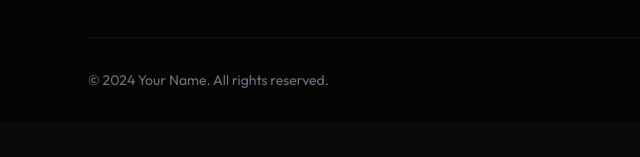
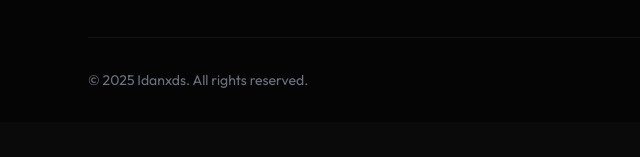
Before and after one commit to jw0663528-cmd/idanxds.github.io, a plain HTML site: page index.html in a window 1280 px wide. Shown: the part 2352-2509 px from the top of the page, 0-640 px from the left. Drawn offline with nearby package versions, Linux system fonts and the light colour scheme; some packages are replaced by stand-ins of ours; a script that the page names is missing.

Commit message:
Update index.html

```diff
--- a/index.html
+++ b/index.html
@@ -347,7 +347,7 @@
             </div>
 
             <div class="border-t border-white/5 pt-8 flex flex-col md:flex-row justify-between items-center gap-4 text-sm text-gray-500">
-                <p>&copy; 2024 Your Name. All rights reserved.</p>
+                <p>&copy; 2025 Idanxds. All rights reserved.</p>
                 <p>Built with <i class="fas fa-heart text-red-500 mx-1"></i> and Tailwind CSS</p>
             </div>
         </div>
```
